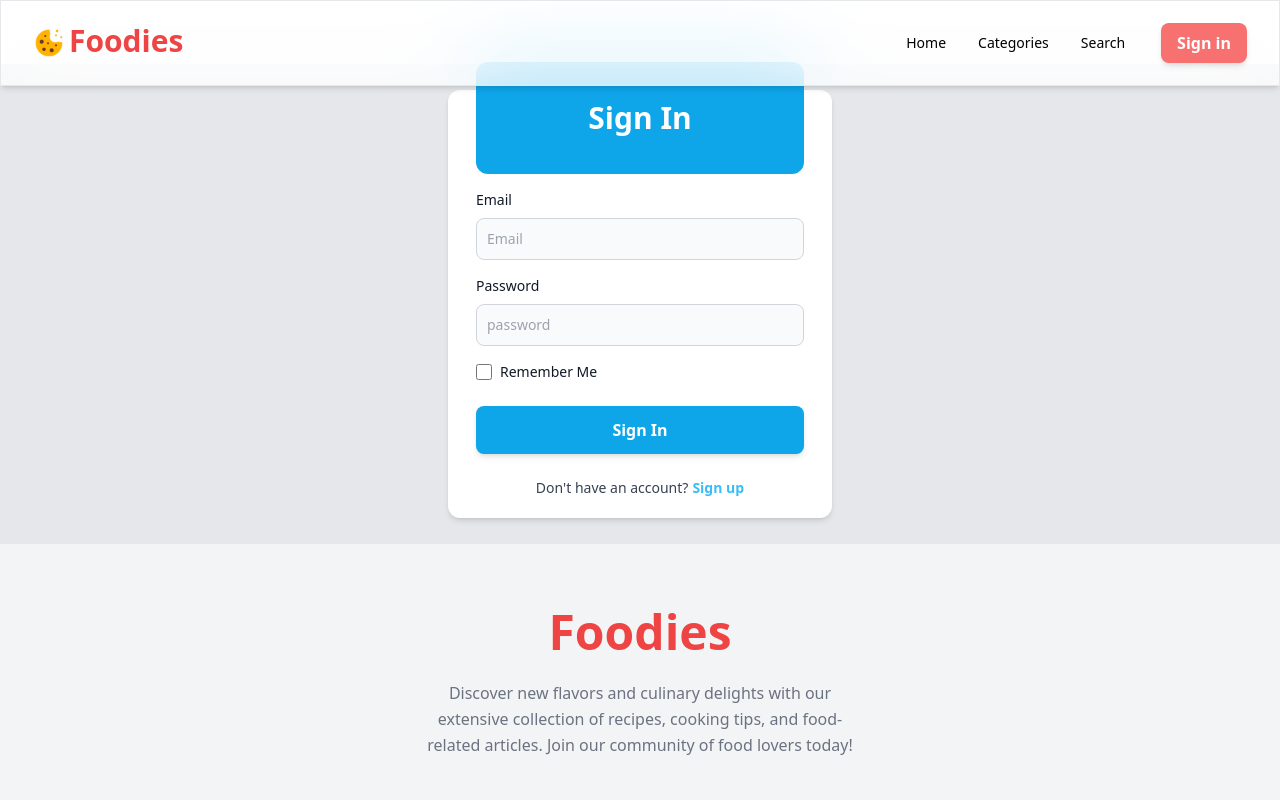
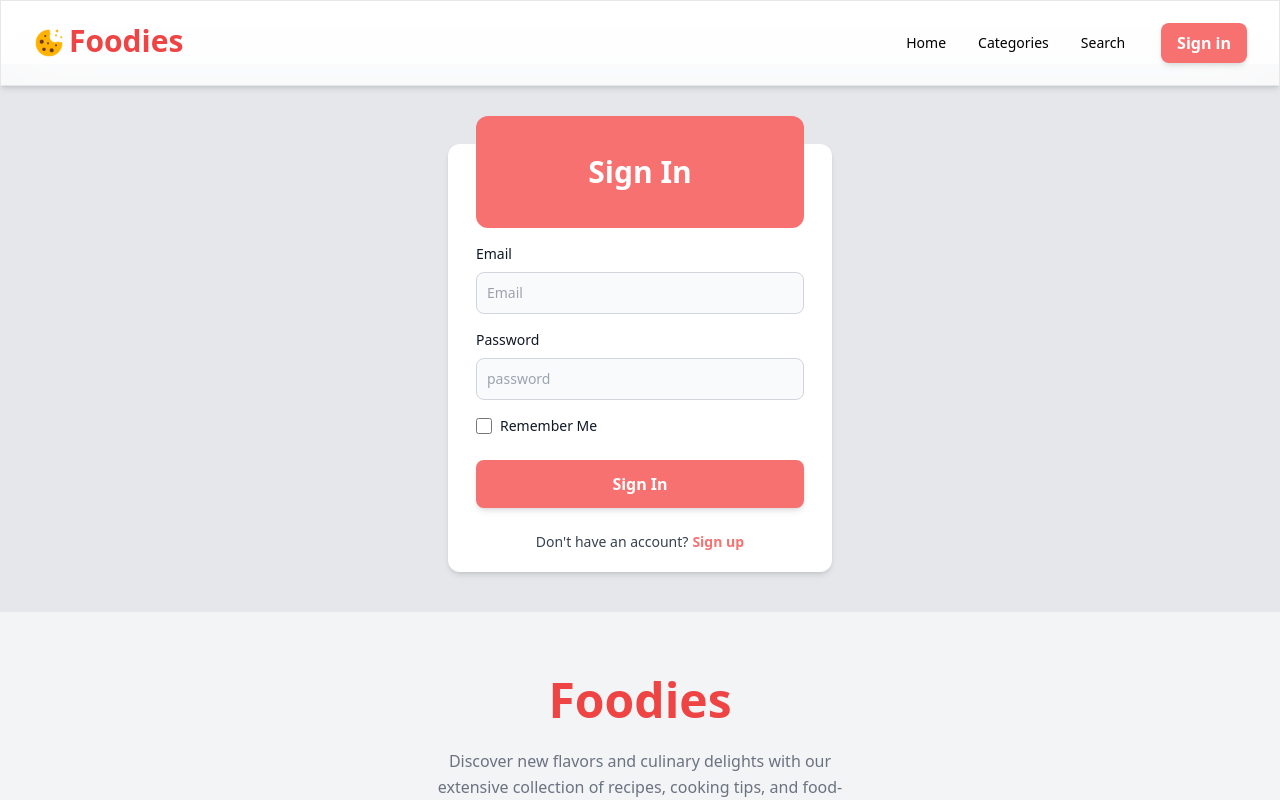
Before and after one commit to Sandeep5521/Foodies, a React (Create React App) app: page /login in a window 1280 px wide. Shown: the top 800 px of the page. Built offline with nearby package versions, Linux system fonts and the light colour scheme.

Commit message:
modified:   src/components/foodies/login.jsx 	modified:   src/components/foodies/nav.js

```diff
--- a/src/components/foodies/login.jsx
+++ b/src/components/foodies/login.jsx
@@ -9,12 +9,12 @@ import {
 
 export default function Login() {
     return (
-        <div className="flex justify-center items-center h-[30rem] bg-gray-200">
+        <div className="flex justify-center items-center h-fit bg-gray-200 py-10 pt-20 px-5">
             <Card className="w-96 px-7">
                 <CardHeader
                     variant="gradient"
                     color="blue"
-                    className="mb-4 grid h-28 place-items-center bg-sky-500 shadow-sky-500 relative bottom-7"
+                    className="mb-4 grid h-28 place-items-center bg-red-400 shadow-red-500 relative bottom-7"
                 >
                     <Typography variant="h3" color="white">
                         Sign In
@@ -23,21 +23,21 @@ export default function Login() {
                 <CardBody className="flex flex-col gap-4 -mt-7">
                     <div>
                         <label for="first_name" className="block mb-2 text-sm font-medium text-gray-900 dark:text-white">Email</label>
-                        <input type="text" id="first_name" className="bg-gray-50 border border-gray-300 text-gray-900 text-sm rounded-lg focus:ring-blue-500 focus:border-blue-500 block w-full p-2.5 dark:bg-gray-700 dark:border-gray-600 dark:placeholder-gray-400 dark:text-white dark:focus:ring-blue-500 dark:focus:border-blue-500" placeholder="Email" required />
+                        <input type="text" id="first_name" className="bg-gray-50 border border-gray-300 text-gray-900 text-sm rounded-lg focus:ring-blue-500 focus:border-blue-500 block w-full p-2.5 dark:bg-gray-700 dark:border-gray-600 dark:placeholder-gray-400 dark:text-white dark:focus:ring-blue-500 dark:focus:border-blue-500 focus:outline-none focus:border-red-500" placeholder="Email" required />
                     </div>
                     <div>
                         <label for="first_name" className="block mb-2 text-sm font-medium text-gray-900 dark:text-white">Password</label>
-                        <input type="text" id="first_name" className="bg-gray-50 border border-gray-300 text-gray-900 text-sm rounded-lg focus:ring-blue-500 focus:border-blue-500 block w-full p-2.5 dark:bg-gray-700 dark:border-gray-600 dark:placeholder-gray-400 dark:text-white dark:focus:ring-blue-500 dark:focus:border-blue-500" placeholder="password" required />
+                        <input type="text" id="first_name" className="bg-gray-50 border border-gray-300 text-gray-900 text-sm rounded-lg focus:ring-blue-500 focus:border-blue-500 block w-full p-2.5 dark:bg-gray-700 dark:border-gray-600 dark:placeholder-gray-400 dark:text-white dark:focus:ring-blue-500 dark:focus:border-blue-500 focus:outline-none focus:border-red-500" placeholder="password" required />
                     </div>
                     <div class="flex items-start mb-6">
                         <div class="flex items-center h-5">
-                            <input id="remember" type="checkbox" value="" className="w-4 h-4 border border-gray-300 rounded bg-gray-50 focus:ring-3 focus:ring-blue-300 dark:bg-gray-700 dark:border-gray-600 dark:focus:ring-blue-600 dark:ring-offset-gray-800" required />
+                            <input id="remember" type="checkbox" value="" className="w-4 h-4 border border-gray-300 rounded bg-gray-50 focus:ring-3 focus:ring-blue-300 dark:bg-gray-700 dark:border-gray-600 dark:focus:ring-blue-600 dark:ring-offset-gray-800 accent-red-500" required />
                         </div>
                         <label for="remember" className="ml-2 text-sm font-medium text-gray-900 dark:text-gray-300">Remember Me</label>
                     </div>
                 </CardBody>
                 <CardFooter className="pt-0">
-                    <Button variant="gradient" className="bg-sky-500 hover:shadow hover:shadow-sky-300" fullWidth>
+                    <Button variant="gradient" className="bg-red-400 hover:shadow hover:bg-red-500" fullWidth>
                         Sign In
                     </Button>
                     <Typography variant="small" className="mt-6 flex justify-center pb-5">
@@ -47,7 +47,7 @@ export default function Login() {
                             href="#signup"
                             variant="small"
                             color="blue"
-                            className="ml-1 font-bold text-sky-400 hover:text-sky-500"
+                            className="ml-1 font-bold text-red-400 hover:text-red-500"
                         >
                             Sign up
                         </Typography>
--- a/src/components/foodies/nav.js
+++ b/src/components/foodies/nav.js
@@ -87,9 +87,12 @@ export default function Example({ parent }) {
               variant="gradient"
               size="sm"
               className="hidden bg-red-400 lg:inline-block"
-              onClick={() => parent('Login')}
+              onClick={() => {
+                if (openNav) setOpenNav(!openNav)
+                parent('Login');
+              }}
             >
-              <span>Sign in</span>
+              <span><NavLink to={'/login'}>Sign in</NavLink></span>
             </Button>
             <IconButton
               variant="text"
@@ -132,8 +135,11 @@ export default function Example({ parent }) {
         </div>
         <MobileNav open={openNav} className={`${(openNav) ? 'block' : 'hidden'}`}>
           {navList}
-          <Button variant="gradient" size="sm" fullWidth className="mb-2 bg-red-400" onClick={() => parent('Login')}>
-            <span>Sign in</span>
+          <Button variant="gradient" size="sm" fullWidth className="mb-2 bg-red-400" onClick={() => {
+            if (openNav) setOpenNav(!openNav)
+            parent('Login');
+          }}>
+            <span><NavLink to={'/login'}>Sign in</NavLink></span>
           </Button>
         </MobileNav>
       </Navbar>
```
